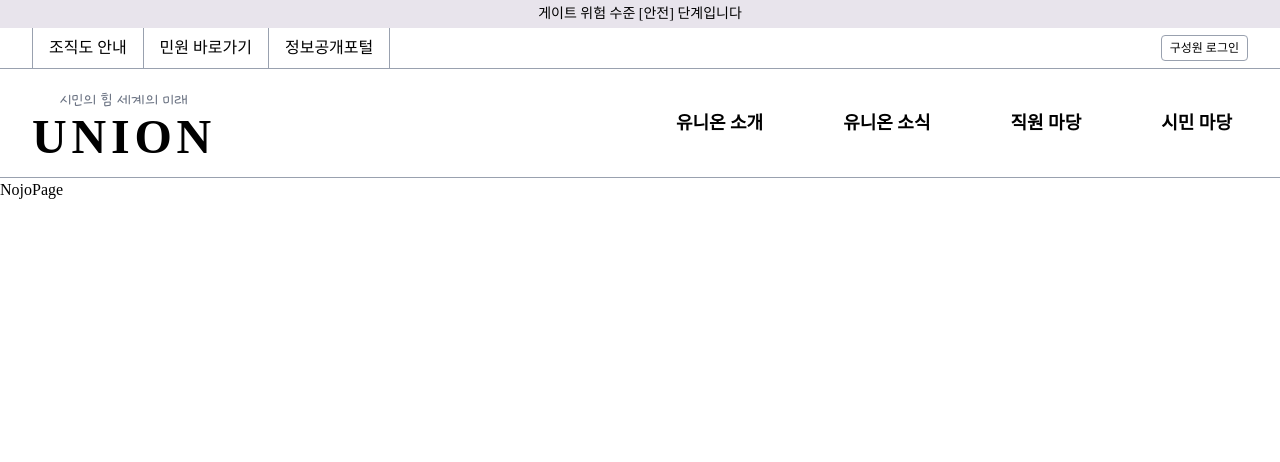
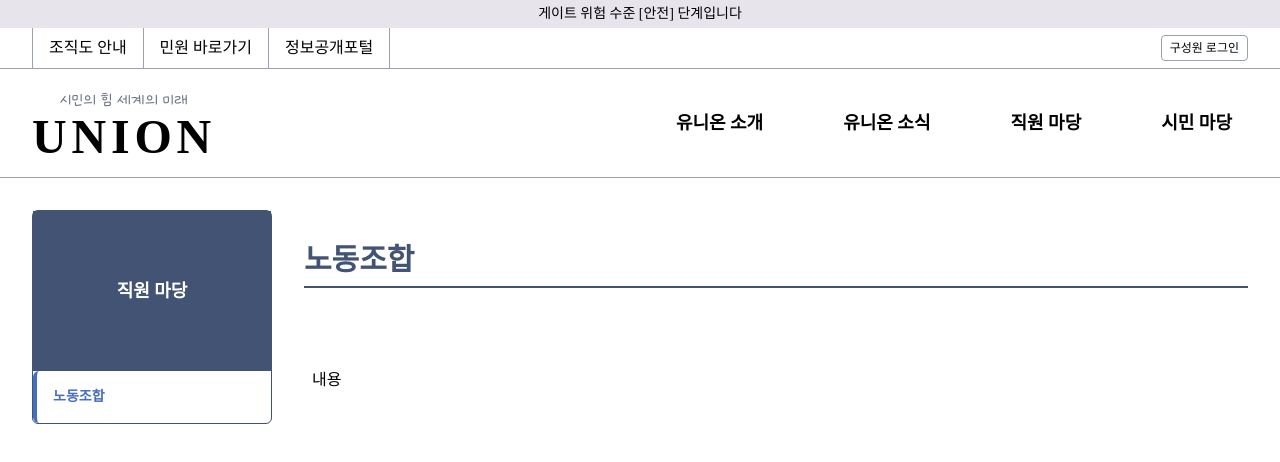
Before and after one commit to union-1002/union-1002.github.io, a React (Vite) app: page /nojo in a window 1280 px wide. Shown: the top 462 px of the page. Built offline with nearby package versions, Linux system fonts and the light colour scheme; a web font is replaced by a local one.

Commit message:
사이드바, 페이지 레이아웃 적용

```diff
--- a/src/pages/CareerPage/index.jsx
+++ b/src/pages/CareerPage/index.jsx
@@ -1,9 +1,16 @@
 import MainLayout from '@/shared/MainLayout';
+import PageLayout from '@/shared/PageLayout';
+import { MENU_PROPS } from '@/shared/SideNavigationBar';
 
 function CareerPage() {
   return (
     <MainLayout>
-      <div>CareerPage</div>
+      <PageLayout
+        title="채용"
+        sidebar={MENU_PROPS['유니온 소식']}
+      >
+        내용
+      </PageLayout>
     </MainLayout>
   );
 }
--- a/src/pages/MinwonListPage/index.jsx
+++ b/src/pages/MinwonListPage/index.jsx
@@ -1,9 +1,16 @@
 import MainLayout from '@/shared/MainLayout';
+import PageLayout from '@/shared/PageLayout';
+import { MENU_PROPS } from '@/shared/SideNavigationBar';
 
 function MinwonListPage() {
   return (
     <MainLayout>
-      <div>MinwonListPage</div>
+      <PageLayout
+        title="민원 사례"
+        sidebar={MENU_PROPS['시민 마당']}
+      >
+        내용
+      </PageLayout>
     </MainLayout>
   );
 }
--- a/src/pages/MinwonSubmitPage/index.jsx
+++ b/src/pages/MinwonSubmitPage/index.jsx
@@ -1,9 +1,16 @@
 import MainLayout from '@/shared/MainLayout';
+import PageLayout from '@/shared/PageLayout';
+import { MENU_PROPS } from '@/shared/SideNavigationBar';
 
 function MinwonSubmitPage() {
   return (
     <MainLayout>
-      <div>MinwonSubmitPage</div>
+      <PageLayout
+        title="민원 신청"
+        sidebar={MENU_PROPS['시민 마당']}
+      >
+        내용
+      </PageLayout>
     </MainLayout>
   );
 }
--- a/src/pages/NojoPage/index.jsx
+++ b/src/pages/NojoPage/index.jsx
@@ -1,9 +1,16 @@
 import MainLayout from '@/shared/MainLayout';
+import PageLayout from '@/shared/PageLayout';
+import { MENU_PROPS } from '@/shared/SideNavigationBar';
 
 function NojoPage() {
   return (
     <MainLayout>
-      <div>NojoPage</div>
+      <PageLayout
+        title="노동조합"
+        sidebar={MENU_PROPS['직원 마당']}
+      >
+        내용
+      </PageLayout>
     </MainLayout>
   );
 }
--- a/src/pages/NoticePage/index.jsx
+++ b/src/pages/NoticePage/index.jsx
@@ -1,9 +1,16 @@
 import MainLayout from '@/shared/MainLayout';
+import PageLayout from '@/shared/PageLayout';
+import { MENU_PROPS } from '@/shared/SideNavigationBar';
 
 function NoticePage() {
   return (
     <MainLayout>
-      <div>NoticePage</div>
+      <PageLayout
+        title="공지사항"
+        sidebar={MENU_PROPS['유니온 소식']}
+      >
+        내용
+      </PageLayout>
     </MainLayout>
   );
 }
--- a/src/pages/SchedulePage/index.jsx
+++ b/src/pages/SchedulePage/index.jsx
@@ -1,9 +1,16 @@
 import MainLayout from '@/shared/MainLayout';
+import PageLayout from '@/shared/PageLayout';
+import { MENU_PROPS } from '@/shared/SideNavigationBar';
 
 function SchedulePage() {
   return (
     <MainLayout>
-      <div>SchedulePage</div>
+      <PageLayout
+        title="일정"
+        sidebar={MENU_PROPS['유니온 소식']}
+      >
+        내용
+      </PageLayout>
     </MainLayout>
   );
 }
--- a/src/shared/SideNavigationBar/index.jsx
+++ b/src/shared/SideNavigationBar/index.jsx
@@ -8,6 +8,27 @@ export const MENU_PROPS = {
       "연혁": "/timeline",
       "부서 소개": "/teamIntro",
       "직원 소개": "/memberIntro",
+    },
+  },
+  '유니온 소식': {
+    title: '유니온 소식',
+    links: {
+      "공지사항": "/notice",
+      "일정": "/schedule",
+      "채용": "/career",
+    },
+  },
+  '직원 마당': {
+    title: '직원 마당',
+    links: {
+      "노동조합": "/nojo",
+    },
+  },
+  '시민 마당': {
+    title: '시민 마당',
+    links: {
+      "민원 사례": "/minwonList",
+      "민원 신청": "/minwonSubmit",
     },
   },
 };
```
